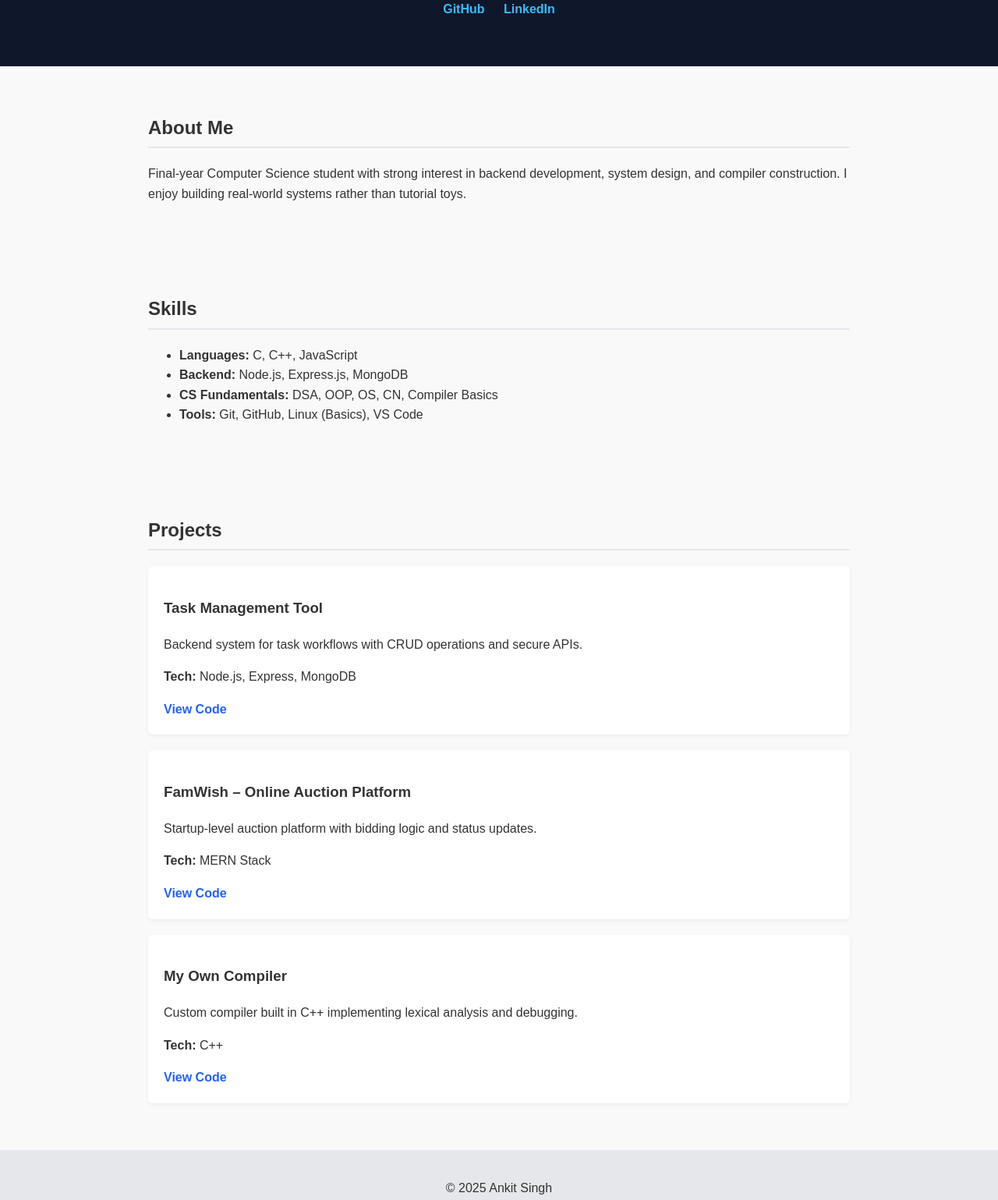
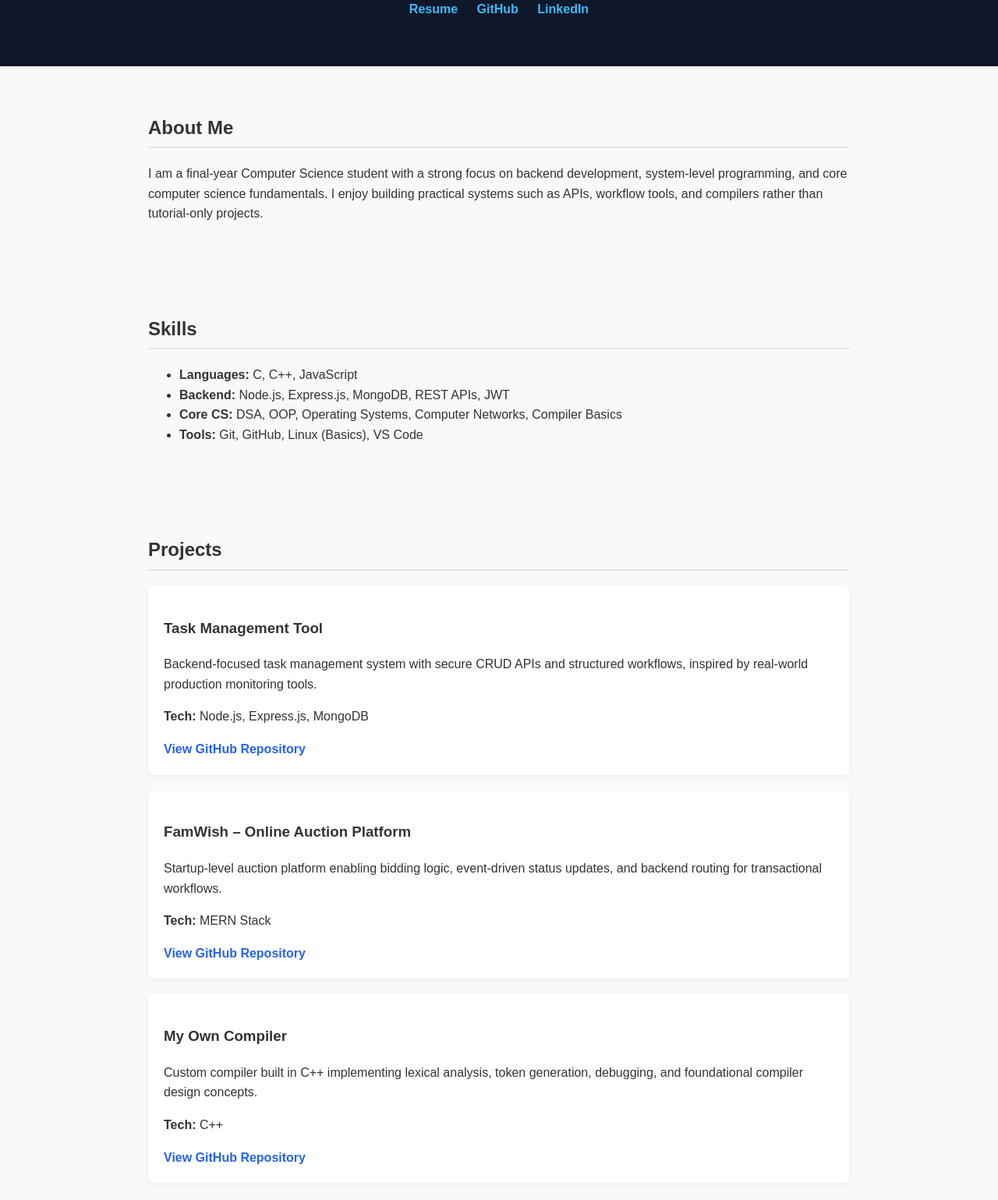
Before and after one commit to AnkitSingh-4254/AnkitSingh-4254.github.io, a plain HTML site: page index.html in a window 1280 px wide. Shown: the part 209-1748 px from the top of the page at 78% size. Drawn offline with Linux system fonts and the light colour scheme.

Commit message:
Update portfolio with resume link

```diff
--- a/index.html
+++ b/index.html
@@ -8,60 +8,82 @@
 </head>
 <body>
 
+    <!-- HERO SECTION -->
     <header class="hero">
         <h1>Ankit Singh</h1>
         <p>Final Year CSE | Backend-Focused Developer</p>
+
         <div class="links">
+            <a href="Ankit_Singh_Resume.pdf" target="_blank">Resume</a>
             <a href="https://github.com/AnkitSingh-4254" target="_blank">GitHub</a>
             <a href="https://www.linkedin.com/in/ankit-singh-0982ab290/" target="_blank">LinkedIn</a>
         </div>
     </header>
 
+    <!-- ABOUT -->
     <section>
         <h2>About Me</h2>
         <p>
-            Final-year Computer Science student with strong interest in backend development,
-            system design, and compiler construction. I enjoy building real-world systems
-            rather than tutorial toys.
+            I am a final-year Computer Science student with a strong focus on backend development,
+            system-level programming, and core computer science fundamentals. I enjoy building
+            practical systems such as APIs, workflow tools, and compilers rather than tutorial-only projects.
         </p>
     </section>
 
+    <!-- SKILLS -->
     <section>
         <h2>Skills</h2>
         <ul>
             <li><strong>Languages:</strong> C, C++, JavaScript</li>
-            <li><strong>Backend:</strong> Node.js, Express.js, MongoDB</li>
-            <li><strong>CS Fundamentals:</strong> DSA, OOP, OS, CN, Compiler Basics</li>
+            <li><strong>Backend:</strong> Node.js, Express.js, MongoDB, REST APIs, JWT</li>
+            <li><strong>Core CS:</strong> DSA, OOP, Operating Systems, Computer Networks, Compiler Basics</li>
             <li><strong>Tools:</strong> Git, GitHub, Linux (Basics), VS Code</li>
         </ul>
     </section>
 
+    <!-- PROJECTS -->
     <section>
         <h2>Projects</h2>
 
         <div class="project">
             <h3>Task Management Tool</h3>
-            <p>Backend system for task workflows with CRUD operations and secure APIs.</p>
-            <p><strong>Tech:</strong> Node.js, Express, MongoDB</p>
-            <a href="https://github.com/AnkitSingh-4254/Project-Management-tool" target="_blank">View Code</a>
+            <p>
+                Backend-focused task management system with secure CRUD APIs and structured workflows,
+                inspired by real-world production monitoring tools.
+            </p>
+            <p><strong>Tech:</strong> Node.js, Express.js, MongoDB</p>
+            <a href="https://github.com/AnkitSingh-4254/Project-Management-tool" target="_blank">
+                View GitHub Repository
+            </a>
         </div>
 
         <div class="project">
             <h3>FamWish – Online Auction Platform</h3>
-            <p>Startup-level auction platform with bidding logic and status updates.</p>
+            <p>
+                Startup-level auction platform enabling bidding logic, event-driven status updates,
+                and backend routing for transactional workflows.
+            </p>
             <p><strong>Tech:</strong> MERN Stack</p>
-            <a href="https://github.com/SakshiMishra0/Famwish.com" target="_blank">View Code</a>
+            <a href="https://github.com/SakshiMishra0/Famwish.com" target="_blank">
+                View GitHub Repository
+            </a>
         </div>
 
         <div class="project">
             <h3>My Own Compiler</h3>
-            <p>Custom compiler built in C++ implementing lexical analysis and debugging.</p>
+            <p>
+                Custom compiler built in C++ implementing lexical analysis, token generation,
+                debugging, and foundational compiler design concepts.
+            </p>
             <p><strong>Tech:</strong> C++</p>
-            <a href="https://github.com/AnkitSingh-4254/MyOwnCompiler" target="_blank">View Code</a>
+            <a href="https://github.com/AnkitSingh-4254/MyOwnCompiler" target="_blank">
+                View GitHub Repository
+            </a>
         </div>
 
     </section>
 
+    <!-- FOOTER -->
     <footer>
         <p>© 2025 Ankit Singh</p>
     </footer>
```
